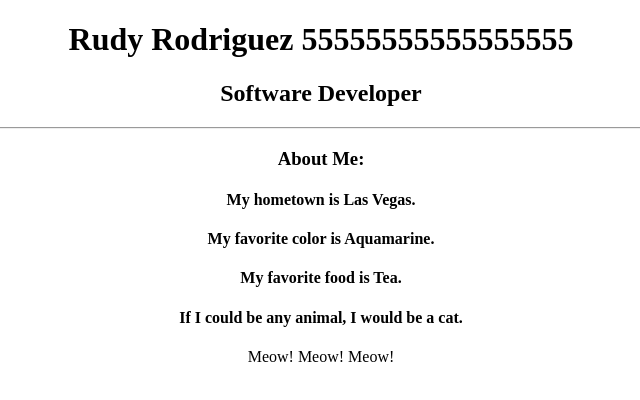
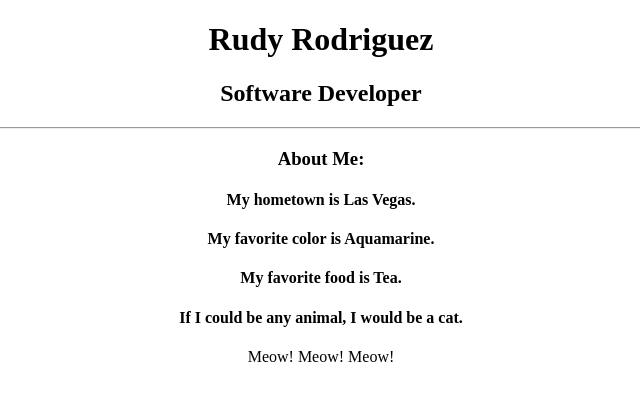
Before and after one commit to Jam19th/personal-site, a plain HTML site: page index.html in a window 1280 px wide. Shown: the whole page, without its empty margins (319-959 px from the left). Drawn offline with Linux system fonts and the light colour scheme.

Commit message:
Changed back

```diff
--- a/index.html
+++ b/index.html
@@ -7,7 +7,7 @@
 		  </head>
 		  <body>
 			<div align="center">
-				<h1>Rudy Rodriguez 55555555555555555</h1>
+				<h1>Rudy Rodriguez</h1>
 				<h2>Software Developer</h2>
 				<hr>
 				<h3>About Me:</h3>
```
